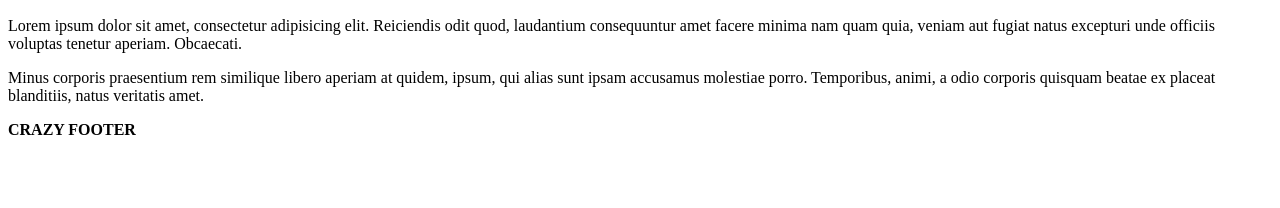
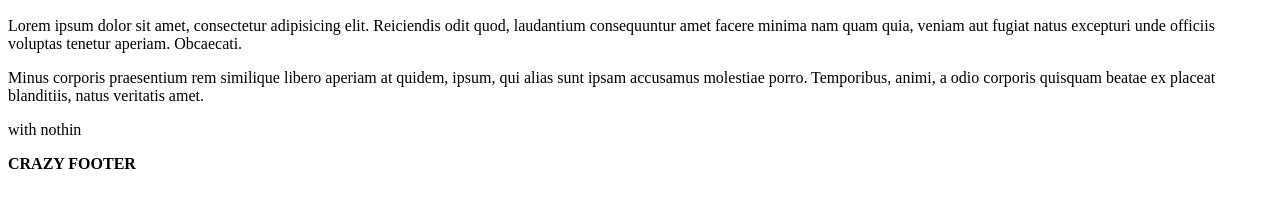
Before and after one commit to da5id5/hellogit-, a plain HTML site: page index.html in a window 1280 px wide. Shown: the part 110-318 px from the top of the page. Drawn offline with Linux system fonts and the light colour scheme.

Commit message:
added nothin much section

```diff
--- a/index.html
+++ b/index.html
@@ -13,6 +13,9 @@
 		<p>Lorem ipsum dolor sit amet, consectetur adipisicing elit. Reiciendis odit quod, laudantium consequuntur amet facere minima nam quam quia, veniam aut fugiat natus excepturi unde officiis voluptas tenetur aperiam. Obcaecati.</p>
 		<p>Minus corporis praesentium rem similique libero aperiam at quidem, ipsum, qui alias sunt ipsam accusamus molestiae porro. Temporibus, animi, a odio corporis quisquam beatae ex placeat blanditiis, natus veritatis amet.</p>
 	</main>
+	<section>
+	<p> with nothin </p>
+	</section>
 	<footer>
 		<strong>CRAZY FOOTER</strong>
 	</footer>
```
